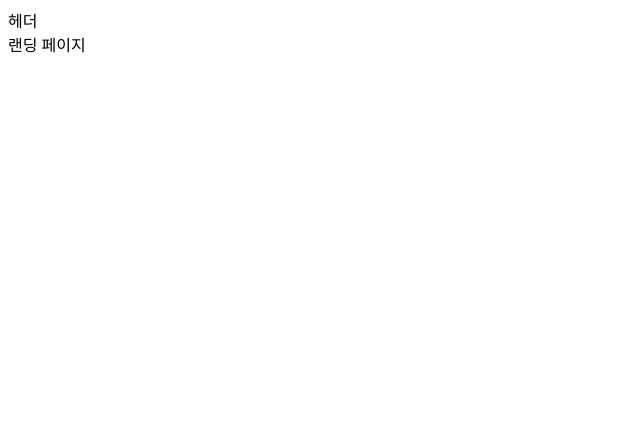
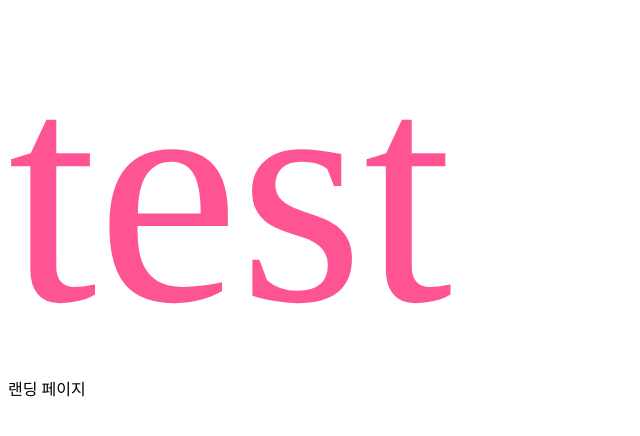
Before and after one commit to codeit-team-7/fandom-k-project, a React (Vite) app in the folder frontend/: page / in a window 1280 px wide. Shown: the top 436 px of the page, without its empty margins (0-640 px from the left). Built offline with nearby package versions, Linux system fonts and the light colour scheme.

Commit message:
fix : theme 수정

```diff
--- a/frontend/src/app/header/Index.jsx
+++ b/frontend/src/app/header/Index.jsx
@@ -1,14 +1,23 @@
-import styled, { css } from "styled-components";
+import styled from "styled-components";
 import { media } from "@utils";
 
 const StyledHeader = styled.header`
-  ${() => css`
+  ${({ theme }) => `
     ${media.base`
-      font-size: ${16};
+      font-size: ${65};
+      color: ${theme.colors.BRAND[200]};
+    `}
+
+    ${media.sm`
+      font-size: ${85};
+    `}
+
+    ${media.md`
+      font-size: ${320};
     `}
   `}
 `;
 
 export default function Index() {
-  return <StyledHeader>헤더</StyledHeader>;
+  return <StyledHeader>test</StyledHeader>;
 }
--- a/frontend/src/app/theme/index.js
+++ b/frontend/src/app/theme/index.js
@@ -1,3 +1,4 @@
+// 미디어 쿼리 작성 시엔 소문자로 써주세요
 export const BREAKPOINTS = {
   BASE: 1,
   XSM: 320,
@@ -29,19 +30,19 @@ export const COLORS = {
 
 // 폰트 사이즈
 export const FONT_SIZES = {
-  "3xSM": 12,
-  "2xSM": 13,
+  "3xSM": 12, // 대괄호 표기법
+  "2xSM": 13, // 대괄호 표기법
   "XSM": 14,
   "SM": 15,
   "MD": 16,
   "LG": 18,
   "XLG": 20,
-  "2xLG": 26,
+  "2xLG": 26, // 대괄호 표기법
 };
 
 // 테마
 export const theme = {
-  ...BREAKPOINTS,
-  ...COLORS,
-  ...FONT_SIZES,
+  breakpoints: { ...BREAKPOINTS },
+  colors: { ...COLORS },
+  fontSize: { ...FONT_SIZES },
 };
```
